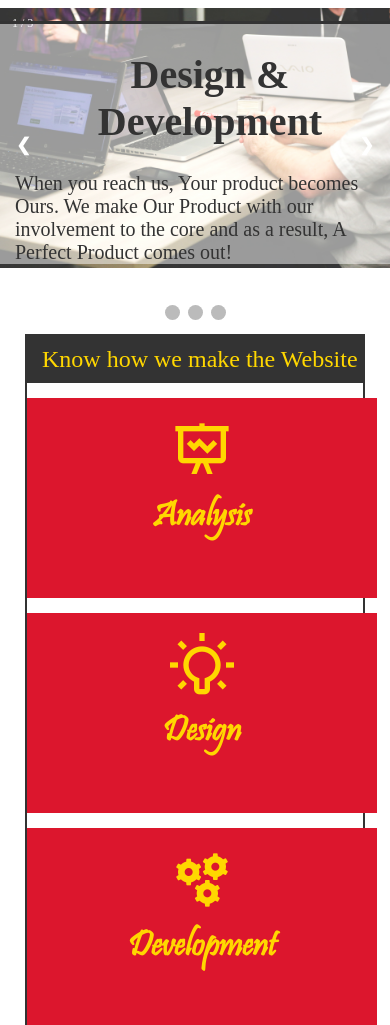
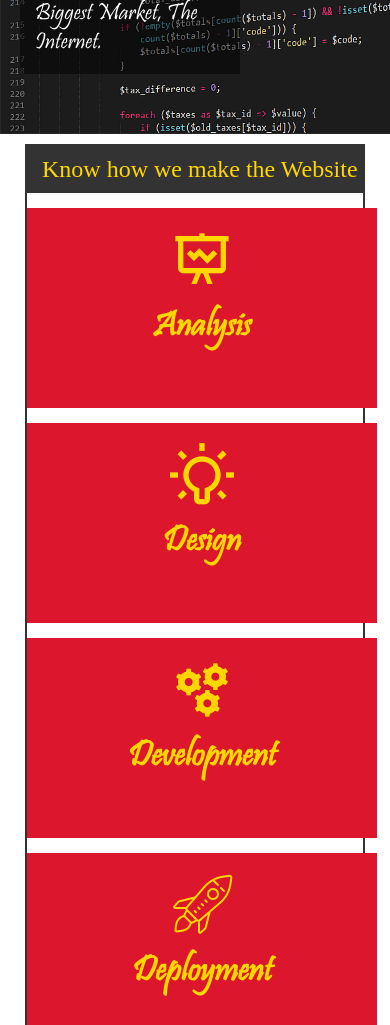
Before and after one commit to webclancreatives/webclancreatives.github.io, a website: page index.html in a window 390 px wide. Shown: the part 748-1773 px from the top of the page. Drawn offline with nearby package versions, Linux system fonts and the light colour scheme.

Commit message:
previous

```diff
--- a/index.html
+++ b/index.html
@@ -45,7 +45,9 @@
 
 		<div class="type">
 			<div class="title"> Enter the Digital World with us.</div>
-			&nbsp;&nbsp;&nbsp;&nbsp;&nbsp;You too can Afford an Website and Mobile app in your budget!
+			&nbsp;&nbsp;&nbsp;&nbsp;&nbsp;You too can Afford an Website and Mobile app in your budget!<br>
+			Put your Business and services in the World's Biggest Market, The Internet.<br>
+
 		</div>
 
 		<div class="text">
@@ -65,51 +67,6 @@
 		<i class="fa fa-linkedin fa-2x"></i><br>
 		<i class="fa fa-whatsapp fa-2x"></i><br>
 		<i class="fa fa-instagram fa-2x"></i><br>
-	</div>
-
-<!-- Slideshow container -->
-<div class="slideshow-container" data-aos="zoom-in">
-
-  <!-- Full-width images with number and caption text -->
-  <div class="mySlides fade">
-    <div class="numbertext">1 / 3</div>
-    <img src="img/0.jpg" style="width:100%">
-    <div class="stext">
-    	<h1>Design & Development</h1>
-    	When you reach us, Your product becomes Ours. We make Our Product with our involvement to the core and as a result, A Perfect Product comes out!
-    </div>
-  </div>
-
-  <div class="mySlides fade">
-    <div class="numbertext">2 / 3</div>
-    <img src="img/1.jpg" style="width:100%">
-   <div class="stext">
-    	<h1>Uniqueness in Ideas and Designs</h1>
-    	We assure that the Product will be as good as possible with Our Innovative Ideas and Latest Technoogies. If you are person who looks for Uniqueness, then you're at the right place!
-    </div>
-  </div>
-
-  <div class="mySlides fade">
-    <div class="numbertext">3 / 3</div>
-    <img src="img/2.png" style="width:100%">
-
-    <div class="stext">
-    	<h1>Around the Globe Service</h1>
-    	Our Firm is based on India but We will take projects around the globe. We are always doing our best to meet the Global Expectations and demand in the Field.
-	</div>
-  		</div>
-
-  <!-- Next and previous buttons -->
-  <a class="prev" onclick="plusSlides(-1)">&#10094;</a>
-  <a class="next" onclick="plusSlides(1)">&#10095;</a>
-	</div>
-	<br>
-
-<!-- The dots/circles -->
-	<div style="text-align:center">
-	  <span class="dot" onclick="currentSlide(1)"></span>
-	  <span class="dot" onclick="currentSlide(2)"></span>
-	  <span class="dot" onclick="currentSlide(3)"></span>
 	</div>
 
 	<div class="phase" data-aos="zoom-in">
--- a/script.js
+++ b/script.js
@@ -35,52 +35,6 @@ window.onscroll = function navig() {
 	}
 }
 
-  var i;
-  var slides = document.getElementsByClassName("mySlides");
-  var dots = document.getElementsByClassName("dot");
-
-function plusSlides(n) {
-  showSlides(slideIndexa += n);
-}
-
-// Thumbnail image controls
-function currentSlide(n) {
-  showSlides(slideIndexa = n);
-}
-
-function showSlides(n) {
-
-  if (n > slides.length) {slideIndex = 1}
-  if (n < 1) {slideIndex = slides.length}
-  for (i = 0; i < slides.length; i++) {
-      slides[i].style.display = "none";
-  }
-  for (i = 0; i < dots.length; i++) {
-      dots[i].className = dots[i].className.replace(" active", "");
-  }
-  slides[slideIndex-1].style.display = "block";
-  dots[slideIndex-1].className += " active";
-  setTimeout(showSlides, 7000);
-}
-
-var slideIndexa = 0;
-showSlides();
-
-function showSlides() {
-    for (i = 0; i < slides.length; i++) {
-        slides[i].style.display = "none";
-    }
-    slideIndexa++;
-    if (slideIndexa > slides.length) {slideIndexa = 1}
-    slides[slideIndexa-1].style.display = "block";
-
-    setTimeout(showSlides, 7000);
-}
-
-particlesJS.load('touch', 'particles.json', function() {
-  console.log('callback - particles.js config loaded');
-});
-
 function mobnav() {
 	mobnavi.style.width="100%";
 
--- a/style.css
+++ b/style.css
@@ -222,8 +222,10 @@ button {
 .type{
   margin: 60px 0px 60px 20px;
   background-color: rgba(0,0,0,0.5);
+  display: inline-block;
 	font-family: "default2";
 	font-size: 24px;
+  text-align: left;
 	color: #ffffff;
 	padding: 15px;
 	width:50%;
@@ -233,6 +235,7 @@ button {
 .type .title{
   font-size: 45px;
   border-bottom: 2px solid #444444;
+  margin-bottom: 25px;
 }
 
 .socnet{
@@ -252,95 +255,6 @@ button {
 .socnet i{
   color: #ffd700;
   margin: 5px;
-}
-/* Slideshow container */
-.slideshow-container {
-  max-width: 1000px;
-  position: relative;
-  margin: 15px auto;
-  overflow: hidden;
-}
-
-/* Hide the images by default */
-.mySlides {
-    display: none;
-}
-
-/* Next & previous buttons */
-.prev, .next {
-  cursor: pointer;
-  position: absolute;
-  top: 50%;
-  width: auto;
-  margin-top: -22px;
-  padding: 16px;
-  color: white;
-  font-weight: bold;
-  font-size: 18px;
-  transition: 0.6s ease;
-  border-radius: 0 3px 3px 0;
-}
-
-/* Position the "next button" to the right */
-.next {
-  right: 0;
-  border-radius: 3px 0 0 3px;
-}
-
-/* On hover, add a black background color with a little bit see-through */
-.prev:hover, .next:hover {
-  background-color: rgba(0,0,0,0.8);
-}
-
-/* Caption text */
-.stext {
-  color: #333333;
-  font-size: 20px;
-  padding: 0px 15px 0px 15px;
-  position: absolute;
-  bottom: 8px;
-  width: 100%;
-  text-align: left;
-  background-color: rgba(255,255,255,0.5);
-  border-top: 3px solid #333333;
-}
-
-.stext h1{
-  text-align: center;
-  color: #333333;
-}
-
-/* Number text (1/3 etc) */
-.numbertext {
-  color: #f2f2f2;
-  font-size: 12px;
-  padding: 8px 12px;
-  position: absolute;
-  top: 0;
-}
-
-/* The dots/bullets/indicators */
-.dot {
-  cursor: pointer;
-  height: 15px;
-  width: 15px;
-  margin: 0 2px;
-  background-color: #bbb;
-  border-radius: 50%;
-  display: inline-block;
-  transition: background-color 0.6s ease;
-}
-
-.active, .dot:hover {
-  background-color: #717171;
-}
-
-/* Fading animation */
-.fade {
-  -webkit-animation-name: fade;
-  -webkit-animation-duration: 1.5s;
-  animation-name: fade;
-  animation-duration: 1.5s;
 }
 
 @-webkit-keyframes fade {
```
